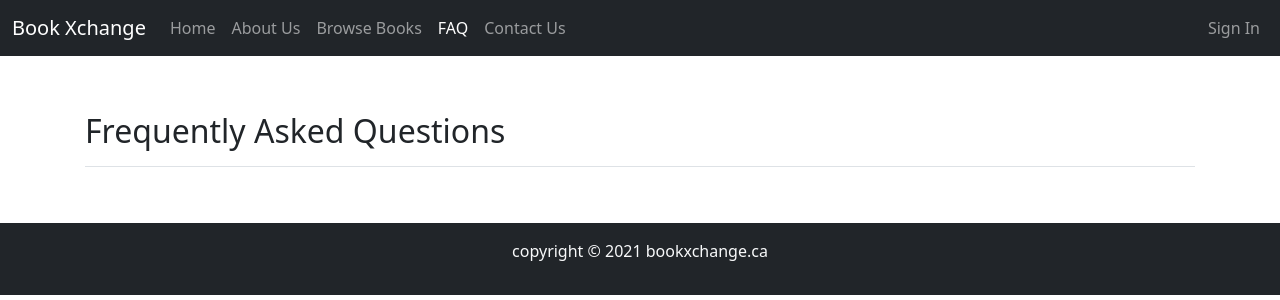
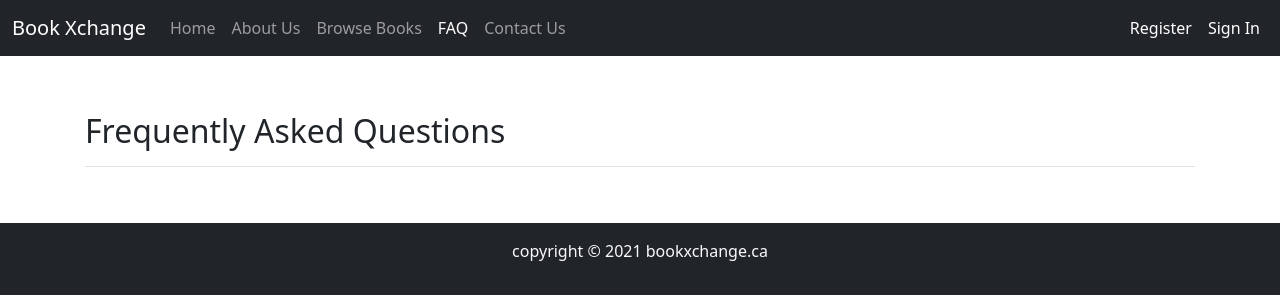
Before and after one commit to KamalFarjana/WEB-III-Project-I, a PHP site: page /faq.php in a window 1280 px wide. Shown: the top 300 px of the page. Run offline with PHP 8.4, Linux system fonts and the light colour scheme; data that the repository does not hold is empty.

Commit message:
change nav href links AGAIN

```diff
--- a/faq.php
+++ b/faq.php
@@ -29,7 +29,7 @@ $result = mysqli_query($connection, "select * from faq");
         <div class="collapse navbar-collapse" id="navbarCollapse">
           <ul class="navbar-nav me-auto mb-2 mb-md-0">
             <li class="nav-item">
-              <a class="nav-link " aria-current="page" href="index.html">Home</a>
+              <a class="nav-link " aria-current="page" href="index.php">Home</a>
             </li>
             <li class="nav-item">
               <a class="nav-link " href="aboutus.html">About Us</a>
@@ -38,7 +38,7 @@ $result = mysqli_query($connection, "select * from faq");
               <a class="nav-link" href="browse.html">Browse Books</a>
             </li>
             <li class="nav-item">
-              <a class="nav-link active" aria-current="page"  href="faq.html">FAQ</a>
+              <a class="nav-link active" aria-current="page"  href="faq.php">FAQ</a>
             </li>
             <li class="nav-item">
               <a class="nav-link " href="contactus.html">Contact Us</a>
@@ -46,8 +46,8 @@ $result = mysqli_query($connection, "select * from faq");
 
           </ul>
           <ul class="nav-item navbar-nav navbar-right">
-            <li><a class="nav-link" href="signin.html">Sign In</a></li>
-            <li></li>
+            <li><a class="nav-link active" href="signup.php">Register</a></li>
+            <li><a class="nav-link active" href="signin.php">Sign In</a></li>
           </ul>
         </div>
       </div>
--- a/index.php
+++ b/index.php
@@ -20,7 +20,7 @@
         <div class="collapse navbar-collapse" id="navbarCollapse">
           <ul class="navbar-nav me-auto mb-2 mb-md-0">
             <li class="nav-item">
-              <a class="nav-link active" aria-current="page" href="index.html">Home</a>
+              <a class="nav-link active" aria-current="page" href="index.php">Home</a>
             </li>
             <li class="nav-item">
               <a class="nav-link" href="aboutus.html">About Us</a>
@@ -29,7 +29,7 @@
               <a class="nav-link" href="browse.html">Browse Books</a>
             </li>
             <li class="nav-item">
-              <a class="nav-link" href="faq.html">FAQ</a>
+              <a class="nav-link" href="faq.php">FAQ</a>
             </li>
             <li class="nav-item">
               <a class="nav-link" href="contactus.html">Contact Us</a>
```
